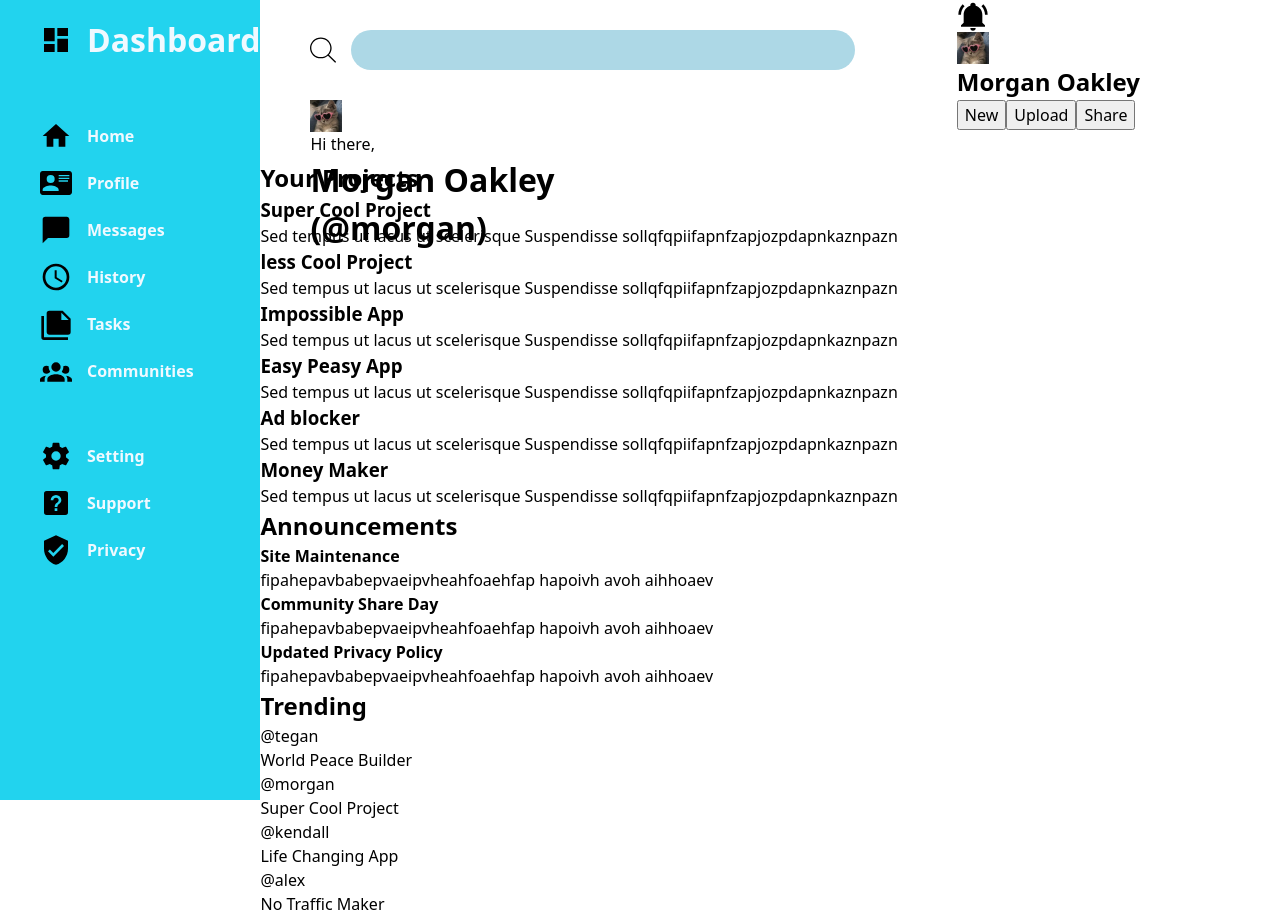
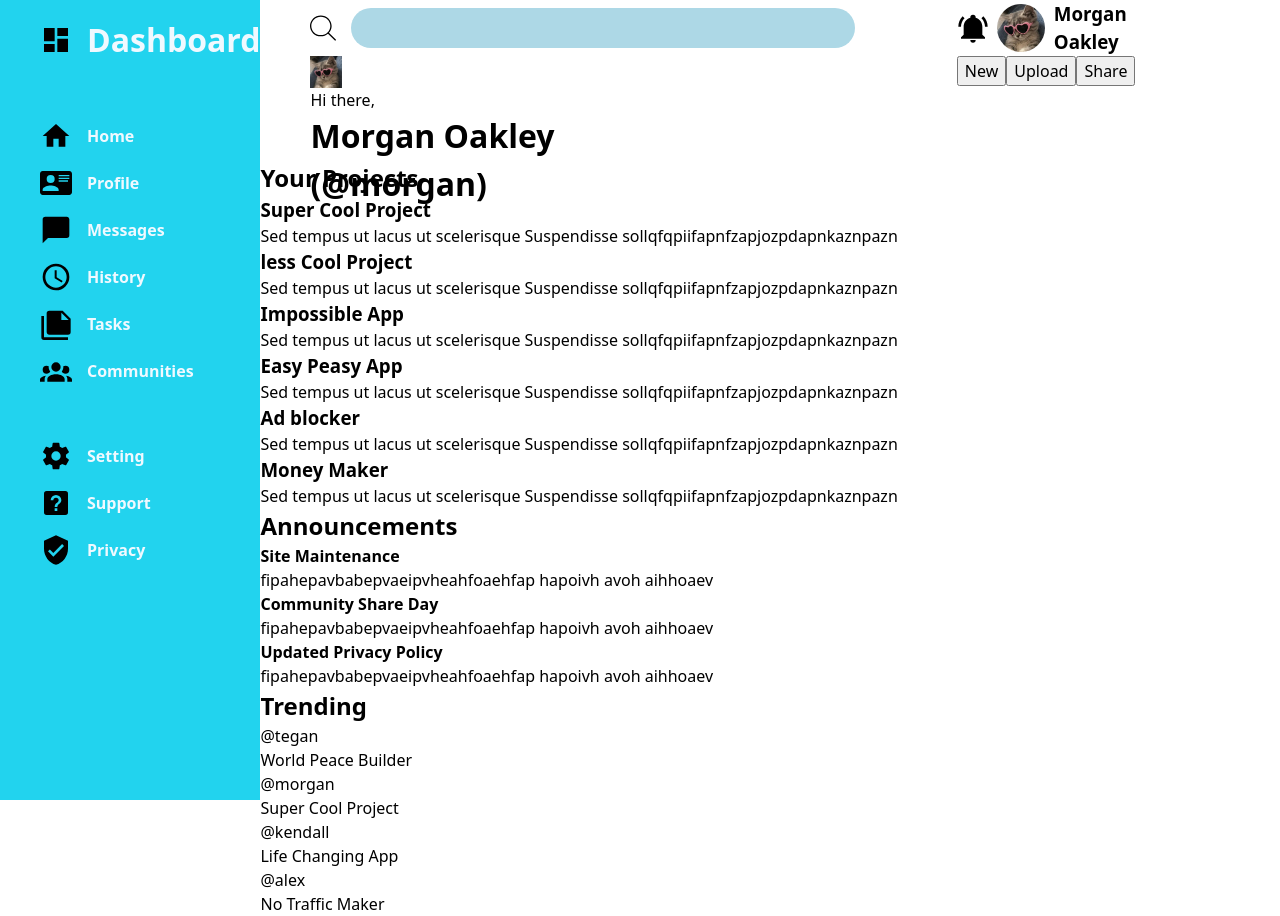
Before and after one commit to xhjayoub/Admin-Dashboard, a plain HTML site: page index.html in a window 1280 px wide. Drawn offline with Linux system fonts and the light colour scheme.

Commit message:
Fix and style profile layout

```diff
--- a/index.html
+++ b/index.html
@@ -85,8 +85,8 @@
         </div>
         <div class="profile">
           <img src="rsc/svg/bell-ring.svg" alt="" />
-          <img src="rsc/img/profile_pic.jpeg" alt="" />
-          <h2>Morgan Oakley</h2>
+          <img src="rsc/img/profile_pic.jpeg" alt="" class="pfp"/>
+          <h3>Morgan Oakley</h3>
         </div>
 
         <div class="main-profile">
--- a/style.css
+++ b/style.css
@@ -144,6 +144,14 @@ li p ,
 }
 .profile {
   grid-column: 3;
+  display: grid;
+  grid-template-columns: 10% 20% 30%;
+  place-items: center;
+}
+.pfp {
+  width: 3rem;
+  height: auto;
+  border-radius: 4rem;
 }
 .main-profile {
   grid-column: 1;
```
